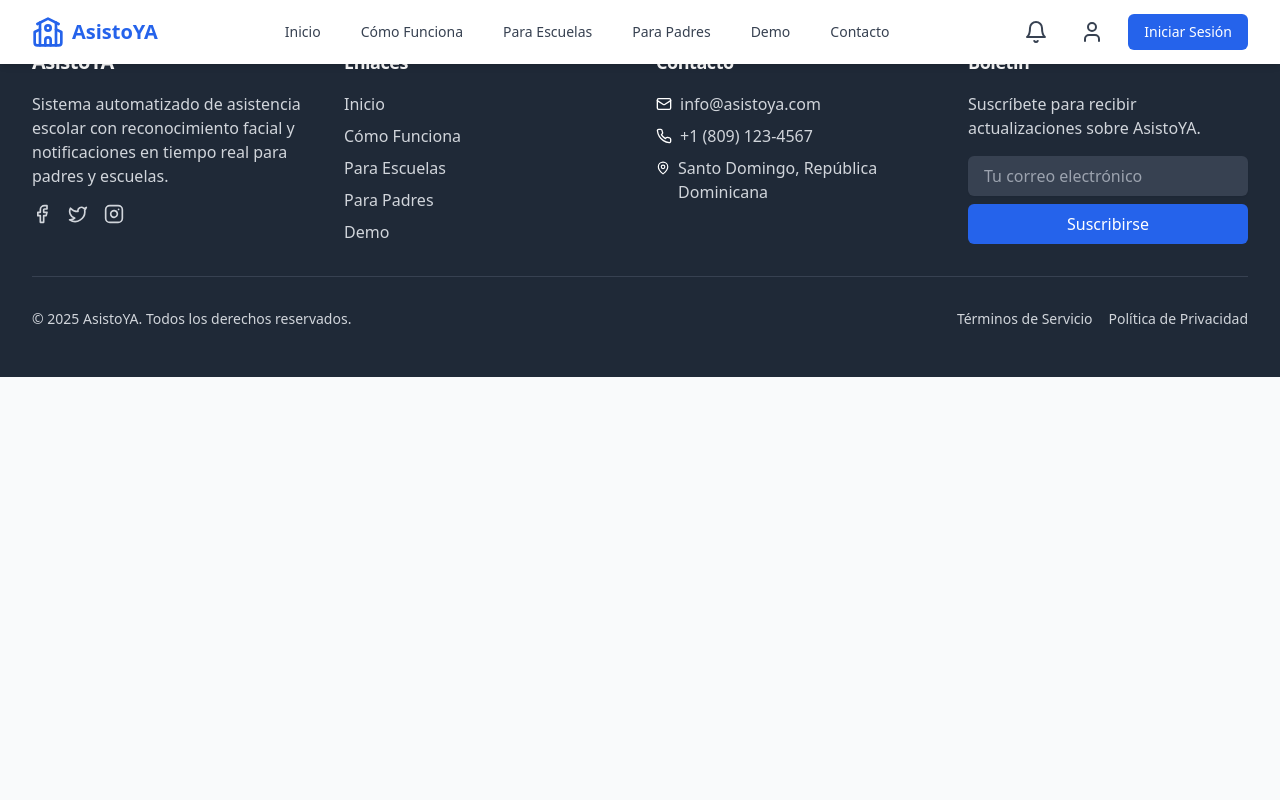
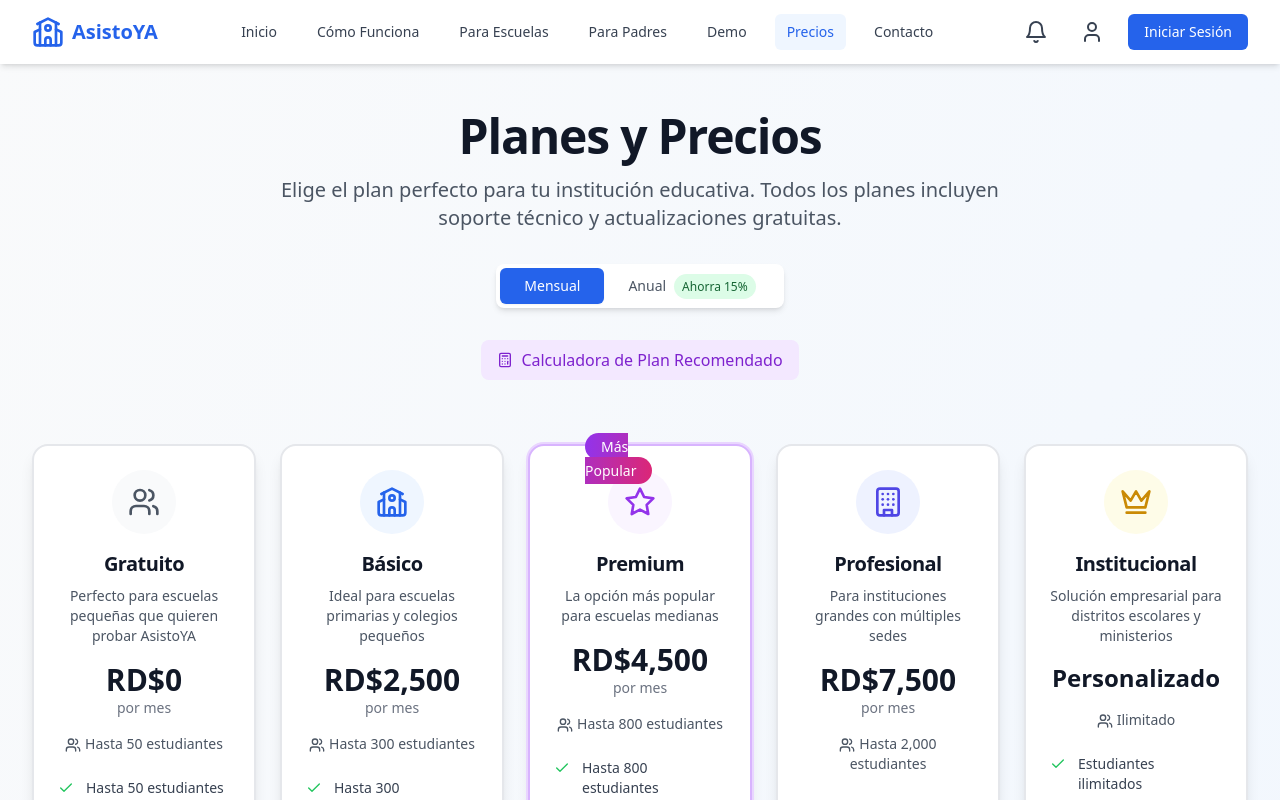
Before and after one commit to EnmanuelReynoso23/AsistoYa-web, a React (Vite) app: page /pricing in a window 1280 px wide. Shown: the top 800 px of the page. Built offline with nearby package versions, Linux system fonts and the light colour scheme.

Commit message:
Updated Navbar.tsx

```diff
--- a/src/components/Navbar.tsx
+++ b/src/components/Navbar.tsx
@@ -33,6 +33,7 @@ const Navbar = () => {
     { name: 'Para Escuelas', id: 'features', path: '/for-schools' },
     { name: 'Para Padres', id: 'testimonials', path: '/for-parents' },
     { name: 'Demo', id: 'demo', path: '/demo' },
+    { name: 'Precios', id: 'pricing', path: '/pricing' },
     { name: 'Contacto', id: 'contact', path: '/#contact' }
   ];
 
--- a/src/routes/index.tsx
+++ b/src/routes/index.tsx
@@ -8,6 +8,7 @@ import HowItWorksPage from '../pages/HowItWorksPage';
 import ForSchoolsPage from '../pages/ForSchoolsPage';
 import ForParentsPage from '../pages/ForParentsPage';
 import DemoPage from '../pages/DemoPage';
+import PricingPage from '../pages/PricingPage';
 import AnimatedPage from '../components/AnimatedPage';
 
 const AnimatedRoutes = () => {
@@ -25,6 +26,7 @@ const AnimatedRoutes = () => {
         <Route path="/for-schools" element={<AnimatedPage><ForSchoolsPage /></AnimatedPage>} />
         <Route path="/for-parents" element={<AnimatedPage><ForParentsPage /></AnimatedPage>} />
         <Route path="/demo" element={<AnimatedPage><DemoPage /></AnimatedPage>} />
+        <Route path="/pricing" element={<AnimatedPage><PricingPage /></AnimatedPage>} />
       </Routes>
     </AnimatePresence>
   );
```
